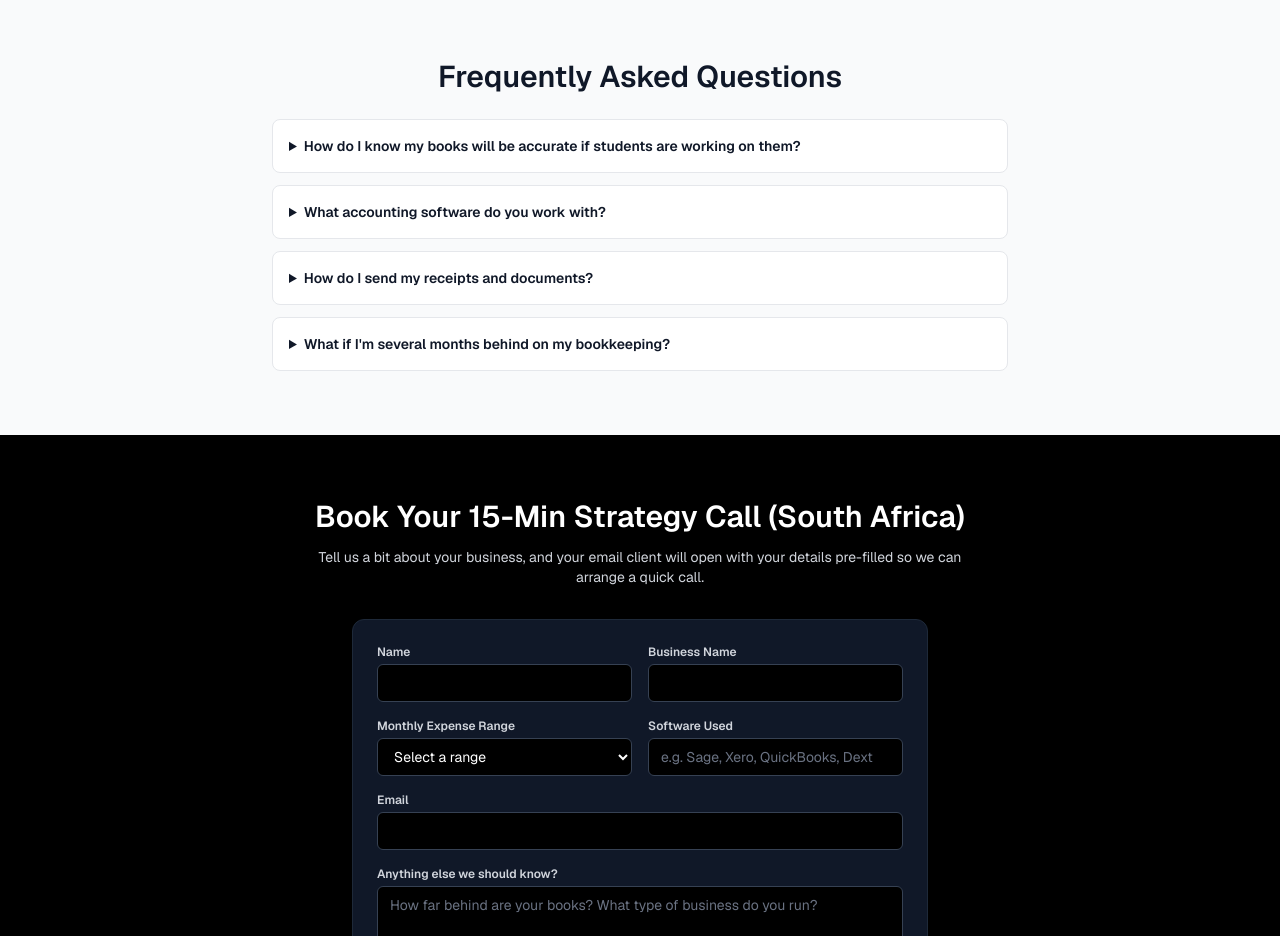
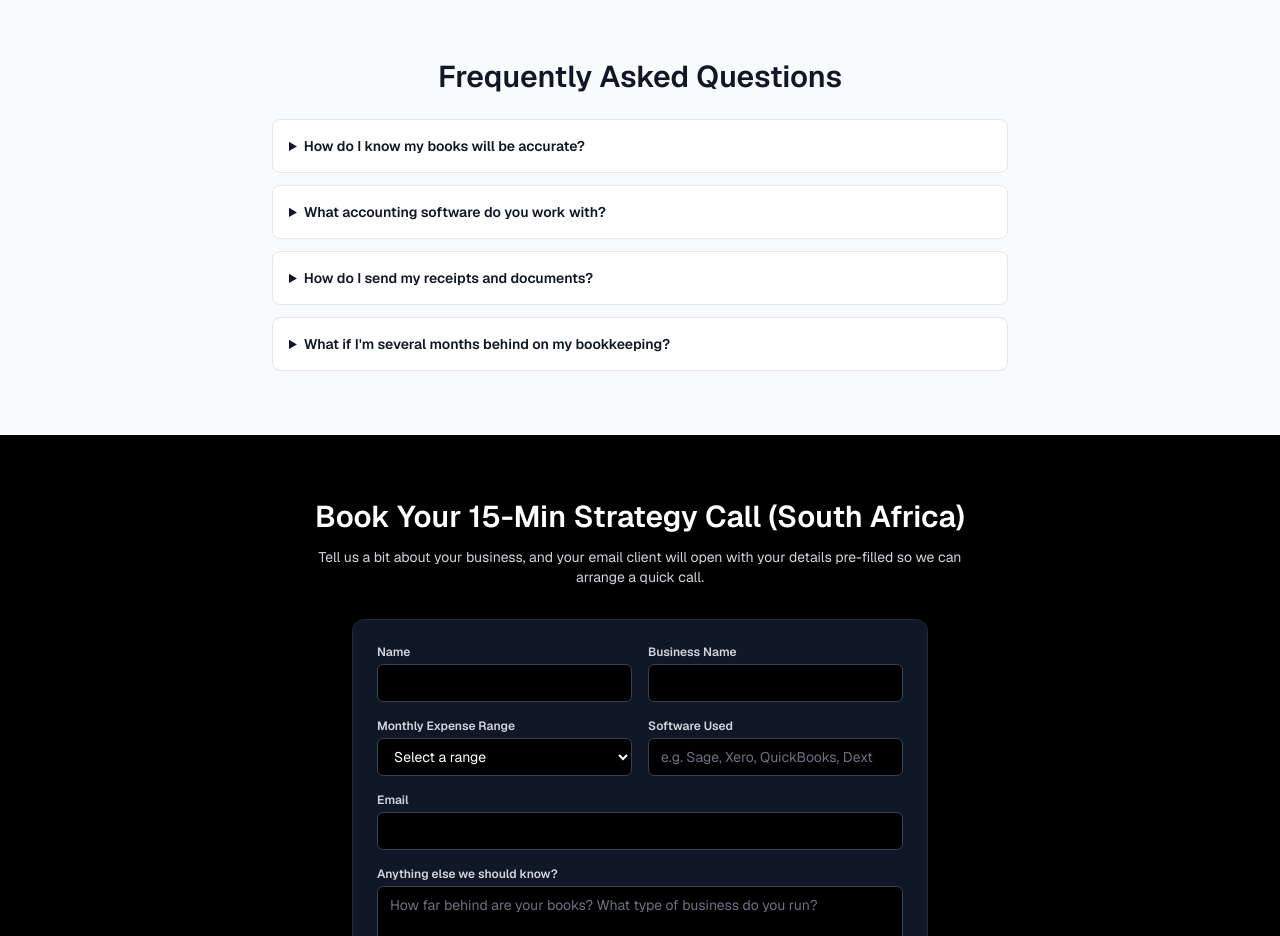
Before and after one commit to omrzuh002-pixel/omr-precision-books, a Next.js app: page / in a window 1280 px wide. Shown: the part 3040-3976 px from the top of the page. Built offline with nearby package versions, Linux system fonts and the light colour scheme.

Commit message:
FAQS update

```diff
--- a/app/page.tsx
+++ b/app/page.tsx
@@ -333,11 +333,12 @@ export default function Home() {
           <div className="space-y-3">
             <details className="bg-white border border-gray-200 rounded-lg p-4">
               <summary className="cursor-pointer text-sm font-semibold text-gray-900">
-                How do I know my books will be accurate if students are working on them?
+                How do I know my books will be accurate?
               </summary>
               <p className="mt-2 text-sm text-gray-700">
-                Students at OMR Precision Books are not working alone or unsupervised.
-                They handle standardized, process-driven tasks such as coding transactions and performing reconciliations using checklists built on IFRS/IFRS for SMEs principles.
+                Students at OMR Precision Books perform the bookkeeping work using structured processes, checklists, and documented procedures.
+                Standardized workflows help ensure transactions are categorized correctly and reconciliations are completed consistently.
+
               </p>
               <p className="mt-2 text-sm text-gray-700">
                 Each month, unusual balances, unreconciled items, and significant transactions are reviewed as part of our quality-control process,
```
